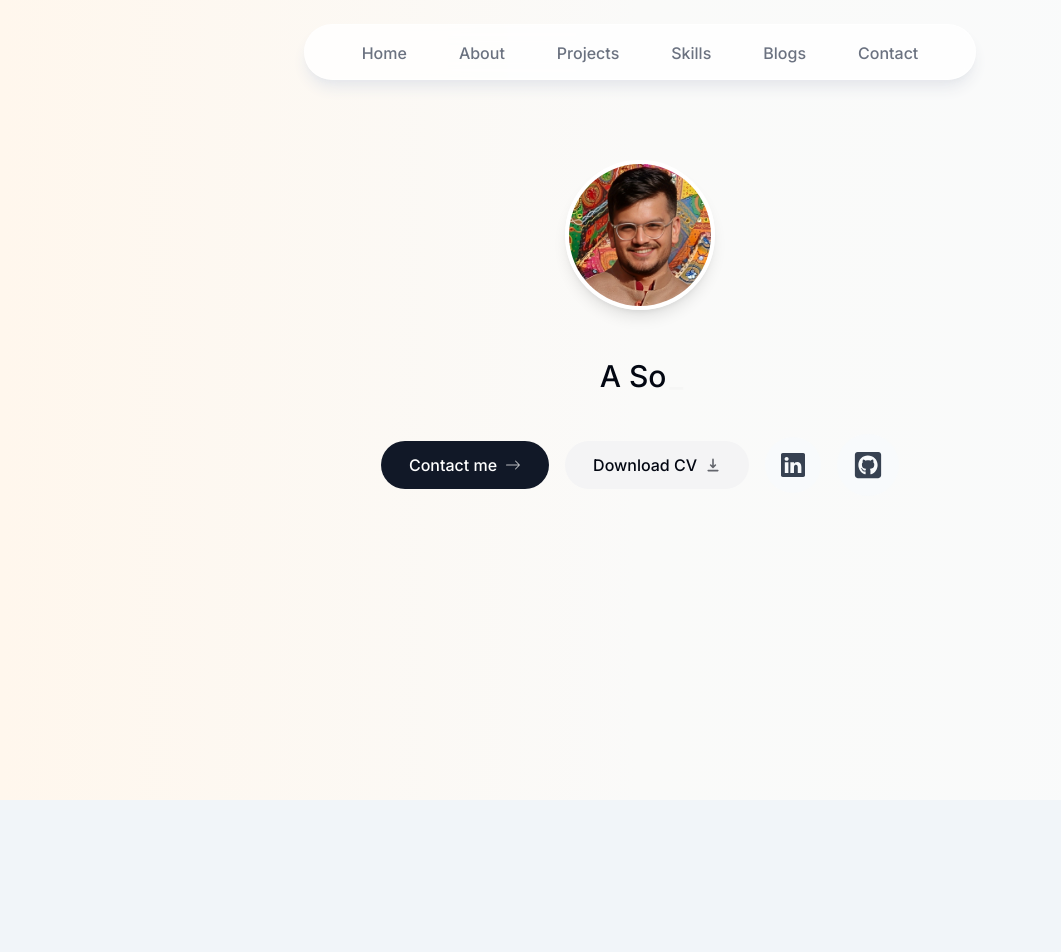
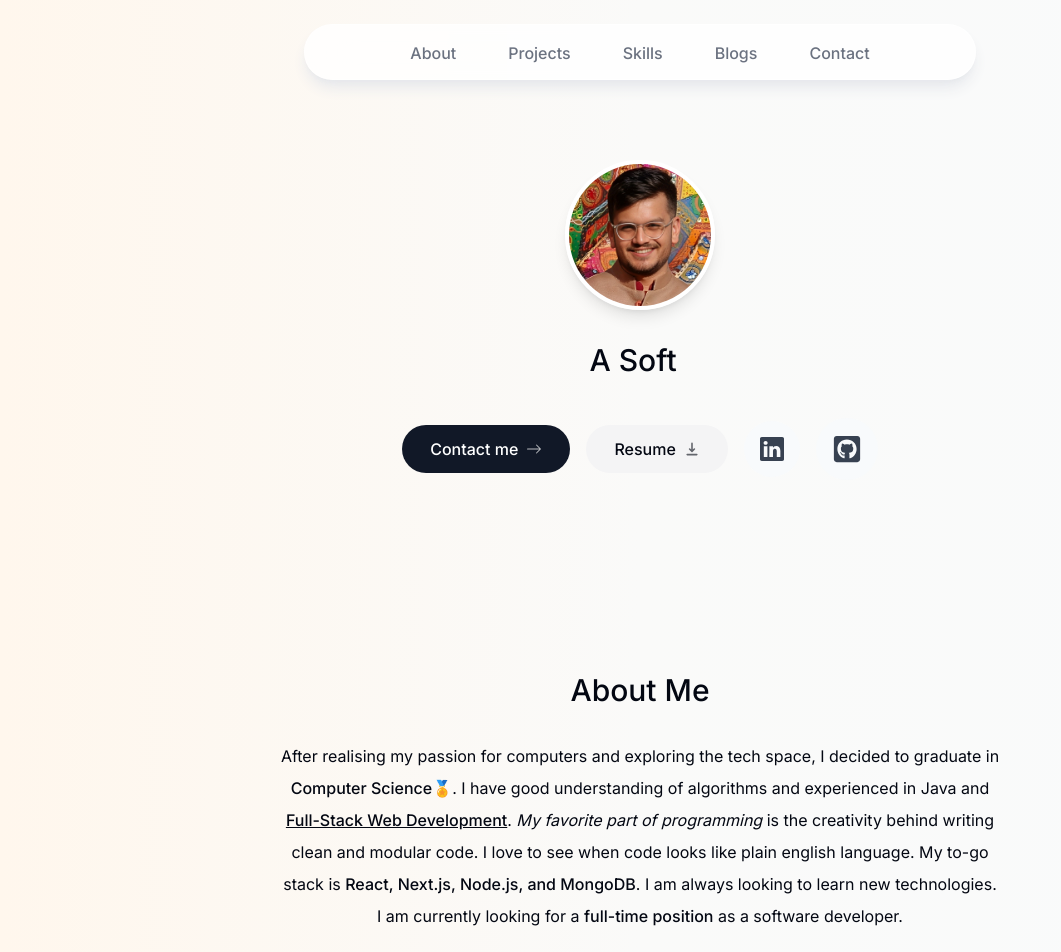
Before and after one commit to vasujhawar2001/portfolio, a Next.js app: page / in a window 1280 px wide. Shown: the top 952 px of the page, without its empty margins (0-1061 px from the left). Before the commit the page ends 800 px from the top, so only its background shows below. Built offline with nearby package versions, Linux system fonts and the light colour scheme.

Commit message:
added about section

```diff
--- a/src/app/page.tsx
+++ b/src/app/page.tsx
@@ -1,3 +1,4 @@
+import About from '@/components/about'
 import Hero from '@/components/hero'
 import Image from 'next/image'
 
@@ -5,6 +6,8 @@ export default function Home() {
   return (
     <main className="flex flex-col items-center px-4">
       <Hero />
+
+      <About />
     </main>
   )
 }
--- /dev/null
+++ b/src/components/about.tsx
@@ -0,0 +1,42 @@
+"use client";
+
+import React from "react";
+import SectionHeading from "./section-heading";
+import { motion } from "framer-motion";
+
+export default function About() {
+
+  return (
+    <motion.section
+      className="mb-28 max-w-[45rem] text-base text-center leading-8 sm:mb-40 scroll-mt-28 mt-48"
+      initial={{ opacity: 0, y: 100 }}
+      animate={{ opacity: 1, y: 0 }}
+      transition={{ delay: 0.175 }}
+      id="about"
+    >
+      <SectionHeading>About me</SectionHeading>
+      <p className="mb-3">
+       After realising my passion for computers and exploring the tech space, I decided to graduate in{" "}
+        <span className="font-medium">Computer Science</span>🏅.
+        I have good understanding of algorithms and experienced in Java and{" "}
+        <span className="font-medium underline">Full-Stack Web Development</span>.{" "}
+        <span className="italic">My favorite part of programming</span> is the
+        creativity behind writing clean and modular code. I <span>love</span> to
+        see when code looks like plain english language. My to-go stack
+        is{" "}
+        <span className="font-medium">
+          React, Next.js, Node.js, and MongoDB
+        </span>
+        . I am always looking to
+        learn new technologies. I am currently looking for a{" "}
+        <span className="font-medium">full-time position</span> as a software
+        developer.
+      </p>
+
+      <p>
+        <span className="italic">When I'm not coding</span>, I enjoy playing
+        video games, watching movies, tv-series, and working out in the gym.🏋🏻💪🏼
+      </p>
+    </motion.section>
+  );
+}
--- a/src/components/header.tsx
+++ b/src/components/header.tsx
@@ -10,17 +10,17 @@ export default function Header() {
   return (
     <header className="relative">
       <motion.div
-        className="fixed top-2 left-1/2 h-16 w-full rounded-none border border-white border-opacity-40 bg-white bg-opacity-80 shadow-lg
-        shadow-gray-200 backdrop-blur sm:top-6 sm:h-14 sm:max-w-2xl sm:rounded-full
+        className="fixed top-0 left-1/2 h-16 w-full rounded-none border border-white border-opacity-40 bg-white bg-opacity-80 shadow-lg
+        shadow-gray-200 backdrop-blur-xl sm:top-6 sm:h-14 sm:max-w-2xl sm:rounded-full
        dark:bg-gray-950 dark:border-black/40 dark:bg-opacity-75"
         initial={{ y: -100, x: "-50%", opacity: 0 }}
         animate={{ y: 0, x: "-50%", opacity: 1 }}
       >
         <nav className="flex fixed top-1 left-1/2 -translate-x-1/2">
-        <ul className="flex items-center justify-evenly text-base font-medium text-gray-500 sm:gap-5">
+        <ul className="flex items-center justify-evenly text-base sm:text-base font-medium text-gray-500 sm:gap-5">
           {links.map((link) => (
             <motion.li
-              className="flex w-full items-center justify-center px-4 py-3"
+              className="flex w-full items-center justify-center sm:px-4 px-3 py-3"
               key={link.hash}
               initial={{ y: -100, opacity: 0 }}
               animate={{ y: 0, opacity: 1 }}
--- a/src/components/hero.tsx
+++ b/src/components/hero.tsx
@@ -23,8 +23,6 @@ const Hero = () => {
             >
             <Image src="/profile-pic.png" alt="profile-image" width={150} height={150} priority={true} quality="100"
             className='rounded-full h-42 w-42 border-4 border-white shadow-lg'/>
-            <div className='mt-4'>
-            </div>
         </motion.div>
         <motion.div className='font-medium text-2xl sm:text-3xl hover:text-violet-500 text-center'
             initial={{ opacity: 0, scale: 0 }}
@@ -45,7 +43,7 @@ const Hero = () => {
             </motion.div>
 
         <motion.div
-        className="flex flex-col mt-10 sm:flex-row items-center justify-center gap-y-2 gap-x-4 text-md font-medium"
+        className="flex flex-col mt-10 sm:flex-row items-center justify-center gap-y-3 gap-x-4 sm:gap-4 text-md font-medium"
         initial={{ opacity: 0, y: 100 }}
         animate={{ opacity: 1, y: 0 }}
         transition={{
@@ -61,11 +59,11 @@ const Hero = () => {
         </Link>
 
         <a
-          className="group bg-zinc-100  px-7 py-3 flex items-center gap-2 rounded-full outline-none focus:scale-110 hover:scale-110 active:scale-105 transition cursor-pointer border-black dark:bg-white/10"
+          className="group bg-zinc-100 hover:text-violet-950 px-7 py-3 flex items-center gap-2 rounded-full outline-none focus:scale-110 hover:scale-110 active:scale-125 transition cursor-pointer border-black dark:bg-white/10"
           href="/CV.pdf"
           download
         >
-          Download CV{" "}
+          Resume{" "}
           <HiDownload className="opacity-60 group-hover:translate-y-1 transition" />
         </a>
 
--- /dev/null
+++ b/src/components/section-heading.tsx
@@ -0,0 +1,13 @@
+import React from "react";
+
+type SectionHeadingProps = {
+  children: React.ReactNode;
+};
+
+export default function SectionHeading({ children }: SectionHeadingProps) {
+  return (
+    <h2 className="text-3xl font-medium capitalize mb-8 text-center">
+      {children}
+    </h2>
+  );
+}
--- a/src/lib/data.ts
+++ b/src/lib/data.ts
@@ -1,8 +1,5 @@
 export const links = [
-  {
-    name: "Home",
-    hash: "#home",
-  },
+
   {
     name: "About",
     hash: "#about",
```
Also changed, not shown: .eslintrc.json.
